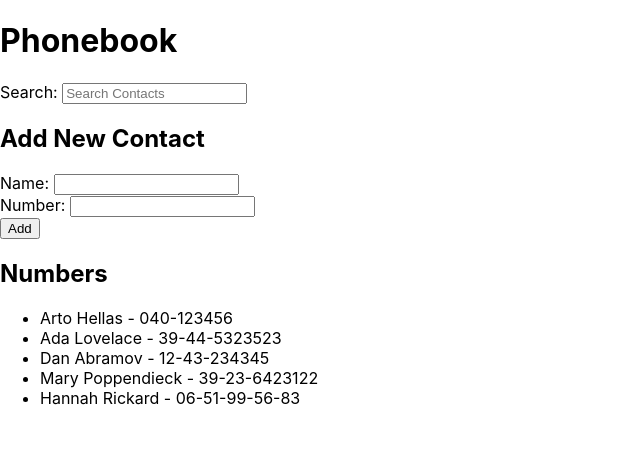
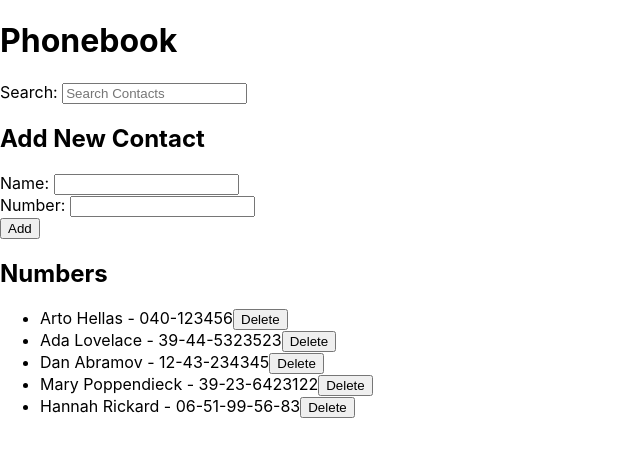
Before and after one commit to crrojas88/fullstack-open, a React (Create React App) app in the folder part2/the-phonebook/: page / in a window 1280 px wide. Shown: the top 456 px of the page, without its empty margins (0-640 px from the left). Built offline with nearby package versions, Linux system fonts and the light colour scheme; data requests are answered from the project's data file.

Commit message:
completed 2.17 - added delete functionality

```diff
--- a/part2/the-phonebook/src/App.js
+++ b/part2/the-phonebook/src/App.js
@@ -1,9 +1,7 @@
 import React, { useState, useEffect } from 'react';
-// import axios from 'axios';
 import Search from './components/Search';
 import Form from './components/Form';
 import ContactList from './components/Contact-list';
-
 import contactService from './services/contacts';
 
 const App = () => {
@@ -42,8 +40,7 @@ const App = () => {
 
     const nameObj = {
       name: newName,
-      number: newNumber,
-      id: persons.length + 1
+      number: newNumber
     }
 
     const exists = persons.find(person => person.name === newName && person.number === newNumber)
@@ -55,14 +52,40 @@ const App = () => {
       .create(nameObj)
       .then(returnedContact => {
         setPersons(persons.concat(returnedContact))
-        setNewName('')
-        setNewNumber('')
       })
     }
+    setNewName('')
+    setNewNumber('')
   }
 
   // Filters through the persons array and renders ContactList accordingly taking account of lowercase inputs.
   const filteredContacts = persons.filter(person => person.name.toLowerCase().includes(searchField.toLocaleLowerCase()))
+
+  // takes the id and deletes from db then filters persons and returns persons that DON'T match with id
+  const deleteContact = id => {
+    let deleted = true
+    contactService
+    .remove(id)
+    .catch(error => {
+      console.log(error)
+    })
+    .finally(() => {
+      if(deleted) {
+        setPersons(persons.filter(p => p.id !== id))
+      }
+    })
+  }
+
+  // Handles delete button on Contact component by finding the person associated to id
+  // and uses window.confirm to delete contact with deleteContact function.
+  const handleDelete = (id) => {
+    const person = persons.find(person => person.id === id)
+    const confirmDelete = window.confirm(`Delete ${person.name}?`)
+
+    if(confirmDelete) {
+      deleteContact(id)
+    }
+  }
 
   return (
     <div>
@@ -71,7 +94,7 @@ const App = () => {
       <h2>Add New Contact</h2>
         <Form addContact={addContact} newName={newName} newNumber={newNumber} handleChange={handleChange}/>
       <h2>Numbers</h2>
-        <ContactList persons={filteredContacts}/>
+        <ContactList persons={filteredContacts} handleDelete={handleDelete}/>
     </div>
   )
 }
--- a/part2/the-phonebook/src/components/Contact-list.js
+++ b/part2/the-phonebook/src/components/Contact-list.js
@@ -1,11 +1,11 @@
 import React from "react";
 import Contact from './Contact';
 
-const ContactList = ({ persons }) => {
+const ContactList = ({ persons, handleDelete }) => {
     return(
         <div>
             <ul>
-                {persons.map(person => <li key={person.id}><Contact person={person} /></li>)}
+                {persons.map(person => <li key={person.id}><Contact person={person} handleDelete={() => handleDelete(person.id)} /></li>)}
             </ul>
         </div>
     )
--- a/part2/the-phonebook/src/components/Contact.js
+++ b/part2/the-phonebook/src/components/Contact.js
@@ -1,9 +1,10 @@
 import React from "react";
 
-const Contact = ({ person }) => {
+const Contact = ({ person, handleDelete }) => {
     return(
         <div>
             {person.name} - {person.number}
+            <button onClick={handleDelete}>Delete</button>
         </div>
     )
 }
--- a/part2/the-phonebook/src/services/contacts.js
+++ b/part2/the-phonebook/src/services/contacts.js
@@ -12,6 +12,11 @@ const create = newObject => {
     return request.then(response => response.data)
 }
 
-const contactService = { getAll, create }
+const remove = id => {
+    const request = axios.delete(`${baseUrl}/${id}`)
+    return request.then(response => response.data)
+}
+
+const contactService = { getAll, create, remove }
 
 export default contactService
```
